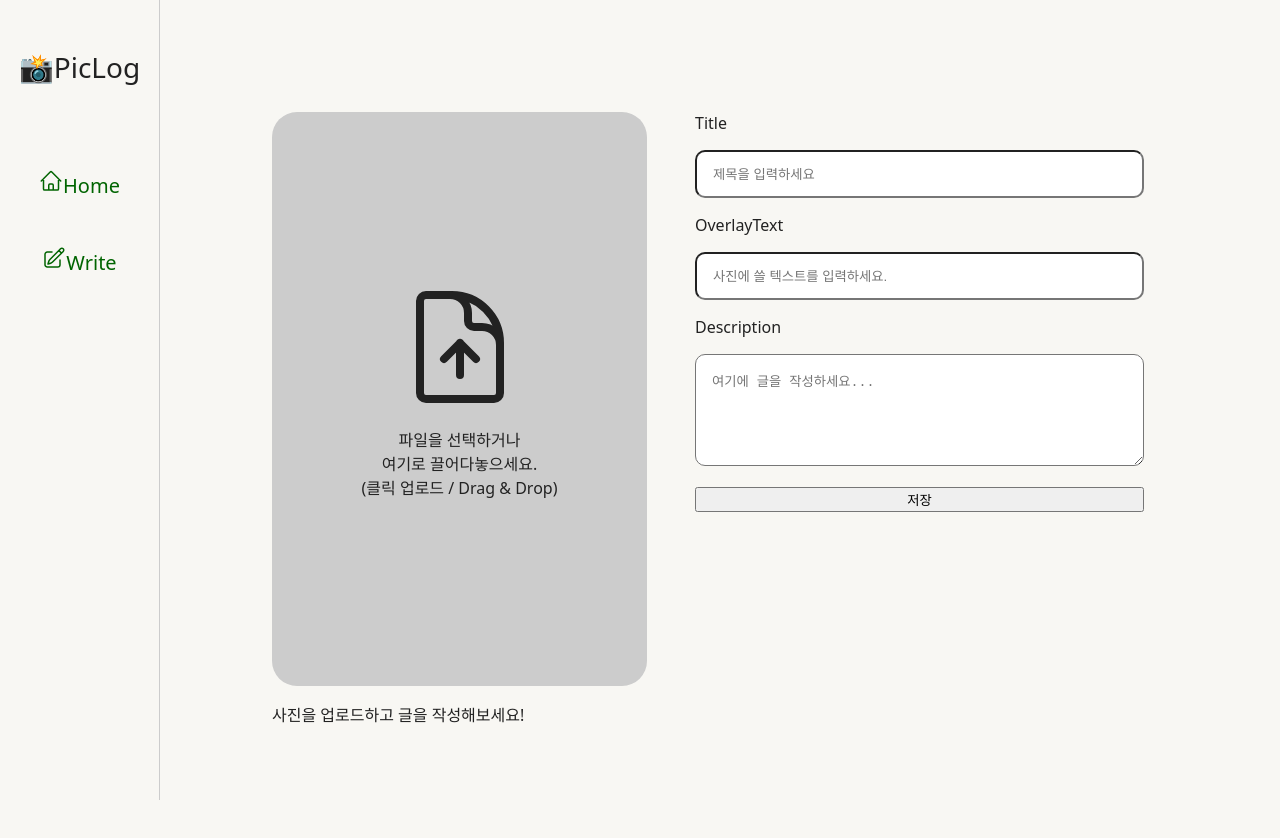
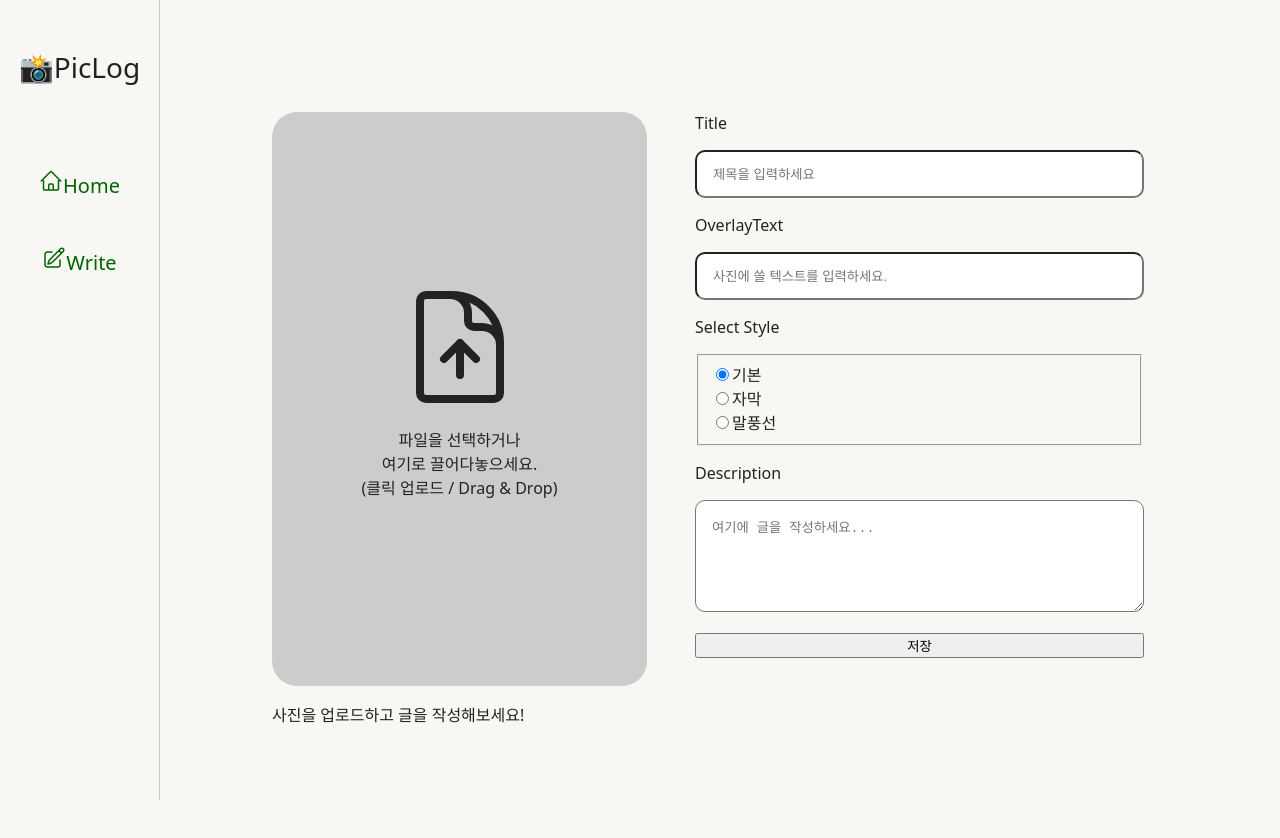
Before and after one commit to ssundventure/pic-log, a React (Create React App) app: page /write in a window 1280 px wide. Shown: the top 838 px of the page. Built offline with nearby package versions, Linux system fonts and the light colour scheme.

Commit message:
feat: Write.tsx에 텍스트 스타일 선택 라디오 버튼 추가

```diff
--- a/src/pages/Write.tsx
+++ b/src/pages/Write.tsx
@@ -31,9 +31,12 @@ const Label = styled.label`
   margin-bottom: 1rem;
 `;
 
+type TextStyleType = "plain" | "subtitle" | "speech";
+
 function Write() {
   const [title, setTitle] = useState("");
   const [overlayText, setOverlayText] = useState("");
+  const [textStyle, setTextStyle] = useState<TextStyleType>("plain");
 
   const handleTitleChange = (e: React.ChangeEvent<HTMLInputElement>) => {
     e.preventDefault();
@@ -72,6 +75,41 @@ function Write() {
           />
         </div>
         <div>
+          <Label htmlFor="">Select Style</Label>
+          <fieldset>
+            <div>
+              <input
+                type="radio"
+                name="textStyle"
+                value="plain"
+                checked={textStyle === "plain"}
+                onChange={(e) => setTextStyle(e.target.value as TextStyleType)}
+              />
+              <label htmlFor="plain">기본</label>
+            </div>
+            <div>
+              <input
+                type="radio"
+                name="textStyle"
+                value="subtitle"
+                checked={textStyle === "subtitle"}
+                onChange={(e) => setTextStyle(e.target.value as TextStyleType)}
+              />
+              <label htmlFor="subtitle">자막</label>
+            </div>
+            <div>
+              <input
+                type="radio"
+                name="textStyle"
+                value="speech"
+                checked={textStyle === "speech"}
+                onChange={(e) => setTextStyle(e.target.value as TextStyleType)}
+              />
+              <label htmlFor="speech">말풍선</label>
+            </div>
+          </fieldset>
+        </div>
+        <div>
           <Label>Description</Label>
           <TextArea
             placeholder="여기에 글을 작성하세요..."
```
